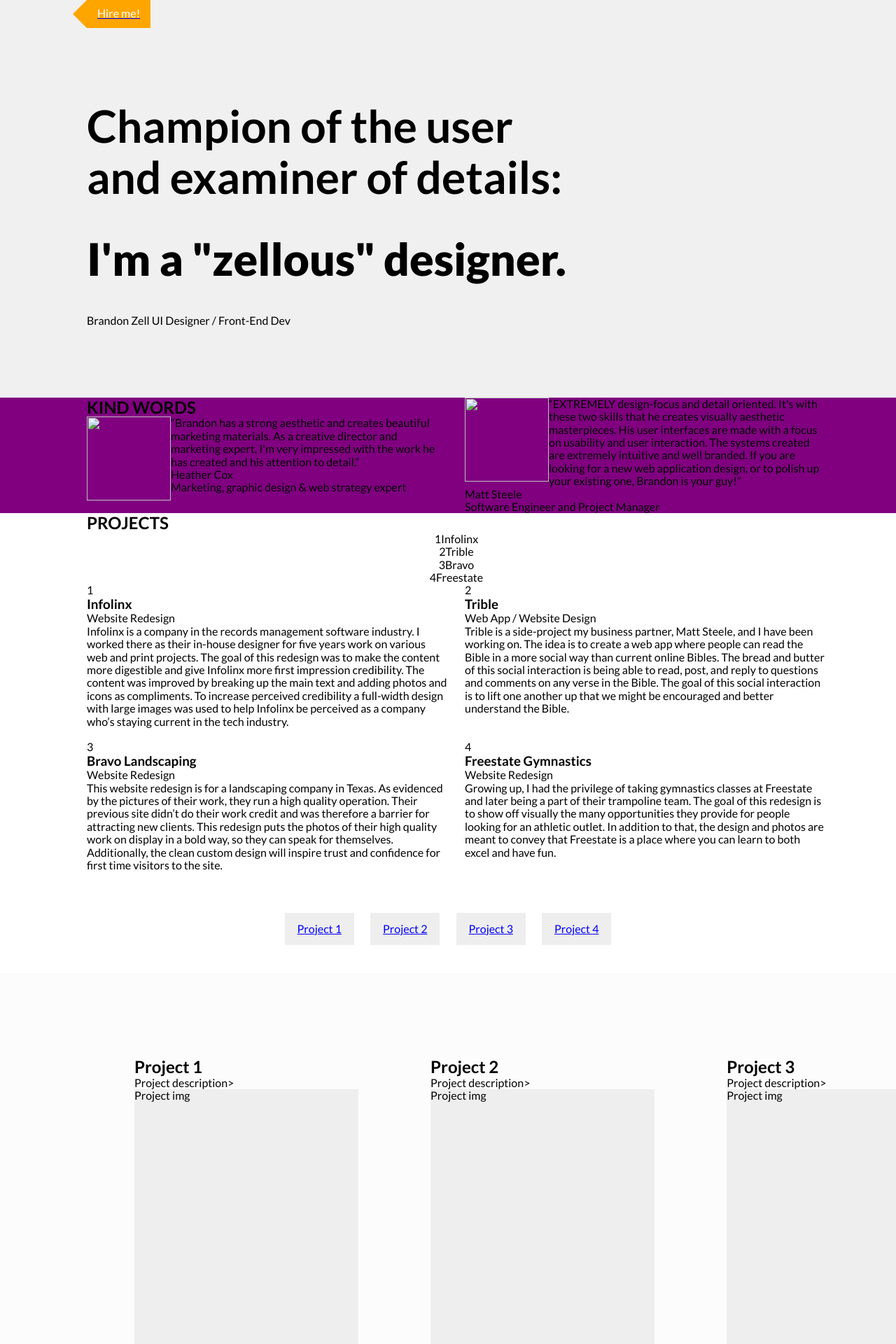
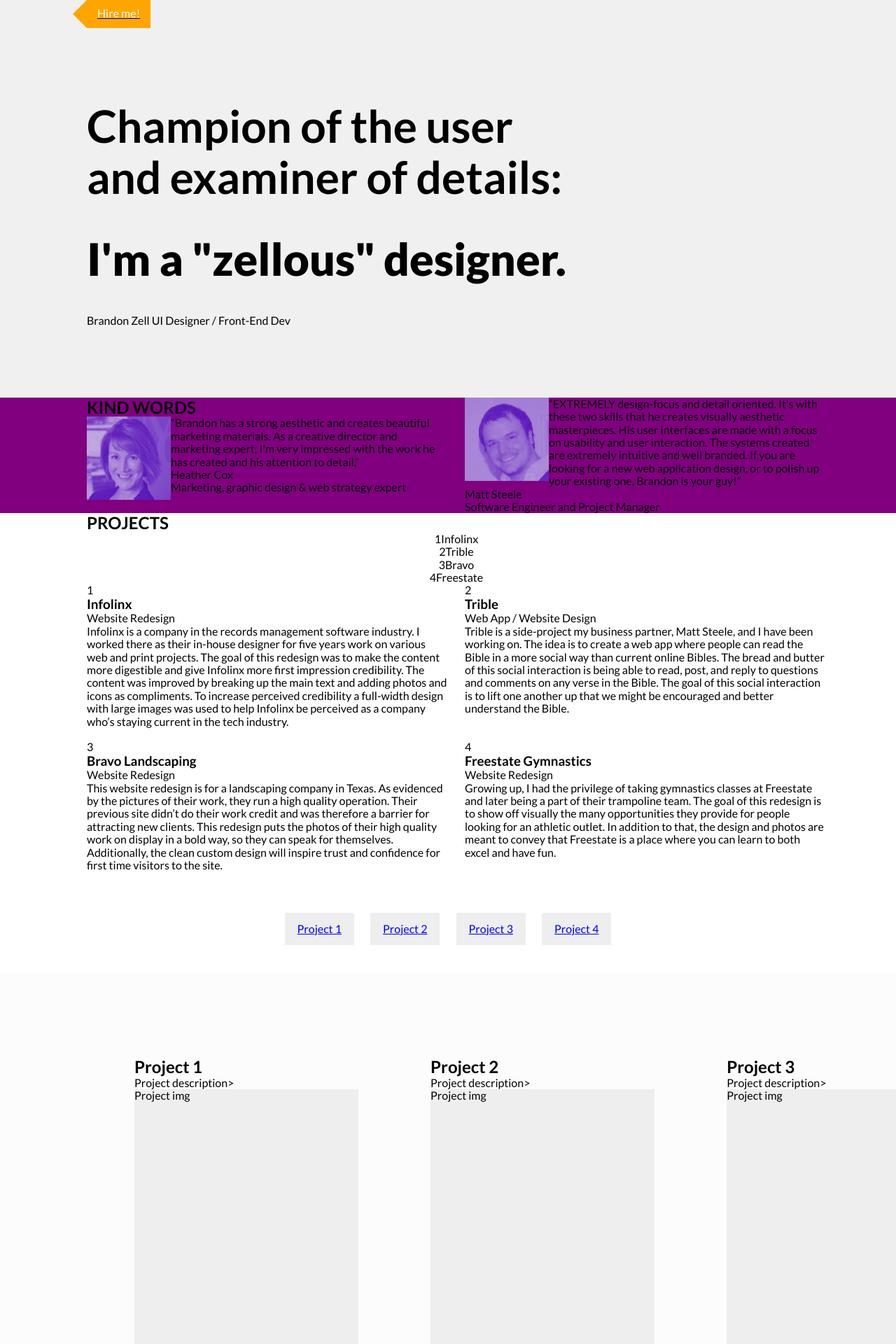
Before and after one commit to bzle/brandonz-me, a Jekyll site: the page built from index.html, in a window 1280 px wide. Shown: the top 1920 px of the page at 70% size. Built offline with Jekyll 4.4.1, drawn with Linux system fonts in a browser that asks for light colours; nearby versions of some CDN libraries.

Commit message:
Updated '/index.html' via CloudCannon

```diff
--- a/index.html
+++ b/index.html
@@ -1,7 +1,7 @@
 ---
 layout: default
 page-class: page__home
-heather_img_path: /img/referral__heather.png
+heather-img_path: /img/referral__heather.png
 matt-img_path: /img/referral__matt.png
 ---
 
@@ -20,7 +20,7 @@
         <div class="grid__item one-half">
             <h2>KIND WORDS</h2>
             <div class="referral">
-                <img src="{{ heather_img_path }}" class="referral__img">
+                <img src="{{ page.heather-img_path }}" class="referral__img">
                 <p>“Brandon has a strong aesthetic and creates beautiful marketing materials. As a creative director and marketing expert, I'm very impressed with the work he has created and his attention to detail.”</p>
                 <p>Heather Cox</p>
                 <p>Marketing, graphic design & web strategy expert</p>
@@ -28,7 +28,7 @@
         </div>
         <div class="grid__item one-half">
             <div class="referral">
-                <img src="{{ matt-img_path }}" class="referral__img">
+                <img src="{{ page.matt-img_path }}" class="referral__img">
                 <p>“EXTREMELY design-focus and detail oriented. It's with these two skills that he creates visually aesthetic masterpieces. His user interfaces are made with a focus on usability and user interaction. The systems created are extremely intuitive and well branded. If you are looking for a new web application design, or to polish up your existing one, Brandon is your guy!”</p>
                 <p>Matt Steele</p>
                 <p>Software Engineer and Project Manager</p>
```
